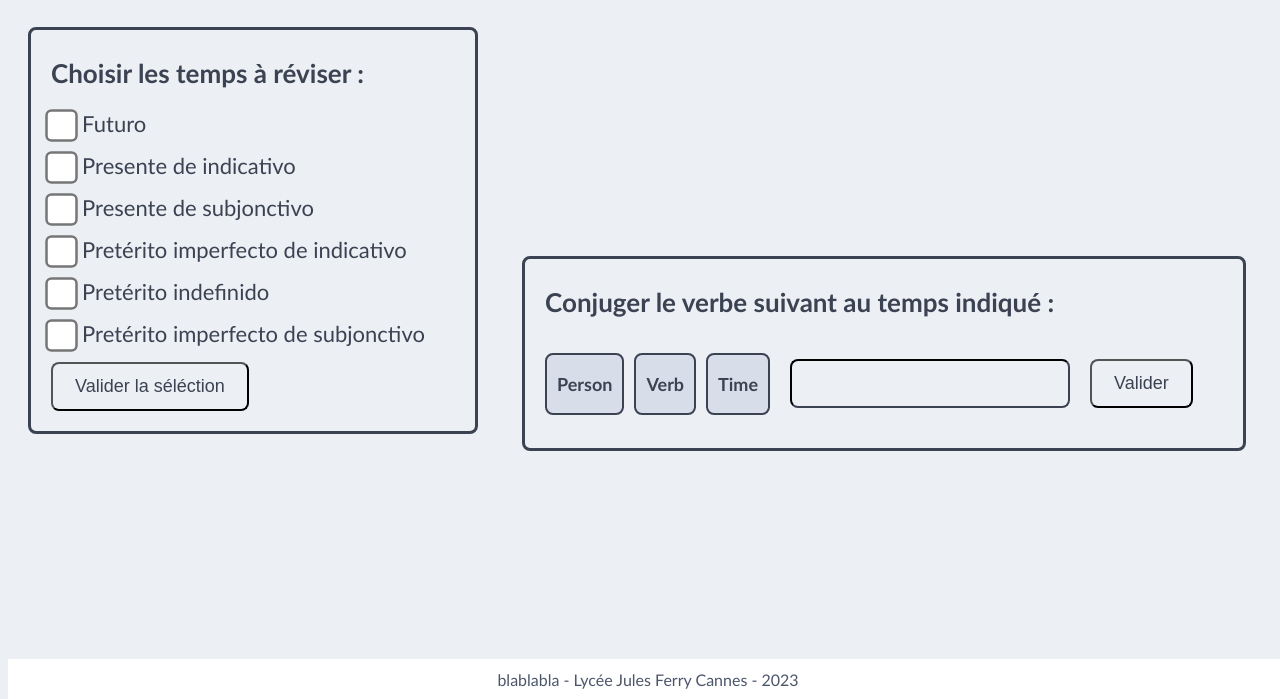
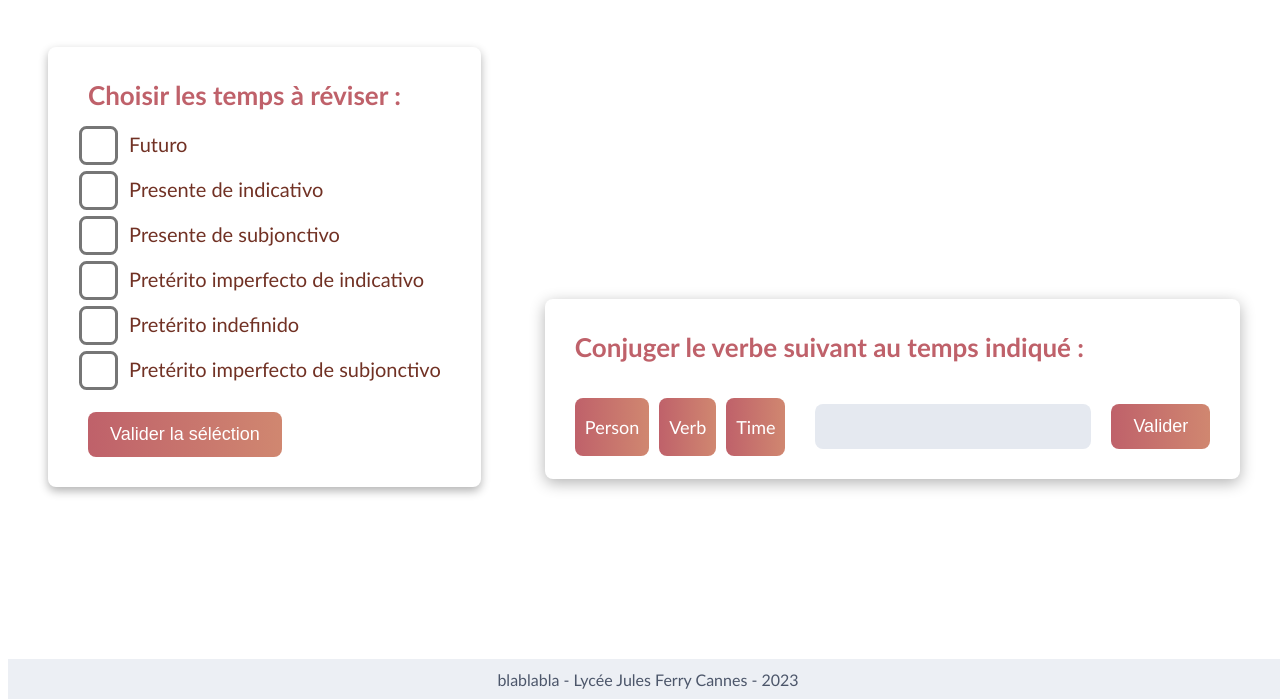
Before and after one commit to Tezay/spanishConjugation, a plain HTML site: page web/index.html in a window 1280 px wide. Shown: the part 101-800 px from the top of the page. Drawn offline with Linux system fonts and the light colour scheme; a script that the page names is missing.

Commit message:
Add files via upload

```diff
--- a/web/style.css
+++ b/web/style.css
@@ -1,13 +1,13 @@
 body {
-	background-color: #ECEFF4;
+	background-color: white;
 	font-family: Rubik, Calibri, Arial, Helvetica, sans-serif;
-	color:#3B4252;
+	color:white;
 }
 
 /**header**/
 
 header {
-	background-color: white;
+	background-image: linear-gradient(to right, #BF616A, #D08770);
 	display: flex;
 	align-items: center;
 	justify-content: space-between;
@@ -19,9 +19,6 @@ header {
 	right: 0;
   }
 
-  main {
-	margin-top: 90px; /* Marge pour pas se superposer le header */
-  }
 
   .logo {
 	display: flex;
@@ -64,6 +61,7 @@ header {
 
 h2 {
 	font-size: 26px;
+	color:#BF616A;
 }
 
 button {
@@ -73,15 +71,17 @@ button {
     text-align: center;
     text-decoration: none;
     vertical-align: middle;
+	border:none;
     border-radius: 8px;
     background: none;
 	padding: 12px 22px;
-    color: #3B4252;
-	transition: background-color 0.1s;
+    color: white;
+	background-image: linear-gradient(to right, #BF616A, #D08770);
+	transition: background-color 0.2s;
 }
 
 button:hover {
-	background-color: #3B4252;
+	background-image: linear-gradient(to right, #c84f5b, #d76f4f);
 	color: white;
   }
 
@@ -89,30 +89,30 @@ button:hover {
 /**Times**/
 
 .times {
-	margin: 20px;
-	margin-top: 120px;
-	padding: 20px;
-	padding-right: 50px;
-	padding-top: 5px;
-	border-color: #3B4252;
-  	border-width: 3px;
-  	border-style: solid;
-	border-radius: 8px;
-	display: inline-block;
+    margin: 40px;
+    margin-top: 140px;
+    padding: 10px 40px 30px;
+    border-radius: 8px;
+    display: inline-block;
+    background-color: white;
+    box-shadow: 0px 4px 10px rgba(0, 0, 0, 0.3);
 }
 
+
   .times label {
-	font-size: 22px;
+	font-size: 20px;
+	color:#713124;
   }
 
   .times input[type="checkbox"] {
-	margin-right: 10px;
-	margin-bottom: 20px;
-	transform: scale(2.5);
+	margin-right: 20px;
+	margin-bottom: 25px;
+	transform: scale(3);
   }
 
 .times button {
 	text-align: center;
+	margin-top: 10px;
 }
 
 
@@ -120,24 +120,25 @@ button:hover {
 
 .exercice {
 	margin: 20px;
-	padding: 20px;
-	padding-right: 50px;
-	padding-top: 5px;
-	border-color: #3B4252;
-  	border-width: 3px;
+	padding: 10px 30px;
+  	border-width: 0px;
   	border-style: solid;
 	border-radius: 8px;
 	display: inline-block;
+	background-color: white;
+	box-shadow: 0px 4px 15px rgba(0, 0, 0, 0.3);
 }
+
 
 input[type="text"] {
 	font-size: 18px;
 	border-radius: 8px;
 	border-width: 2px;
-	border-color: #3B4252;
+	border: none;
     background: none;
 	padding: 12px 22px;
     color: #3B4252;
+	background-color: #E5E9F0;
 	margin:20px
 
 }
@@ -151,39 +152,22 @@ input[type="text"] {
 	display: flex;
 	align-items: center;
 	font-size: 18px;
-	color: #3B4252;
-	font-weight: bolder;
-
   }
 
-.displayPerson {
-	border: 2px solid #3B4252;
+.displayPerson, .displayVerb, .displayTime {
+	border: none;
 	border-radius: 8px;
 	margin-right: 10px;
 	padding: 0px 10px;
-	background-color: #D8DEE9;
-}
-
-.displayVerb {
-	border: 2px solid #3B4252;
-	border-radius: 8px;
-	margin-right: 10px;
-	padding: 0px 10px;
-	background-color: #D8DEE9;
-}
-
-.displayTime {
-	border: 2px solid #3B4252;
-    border-radius: 8px;
-	padding: 0px 10px;
-	background-color: #D8DEE9;
+	background-image: linear-gradient(to right, #BF616A, #D08770);
+	color: white;
 }
 
 
 /**Footer**/
 
 footer {
-	background-color: white;
+	background-color: #ECEFF4;
 	color: #4C566A;
 	position: fixed;
 	bottom: 0;
```
